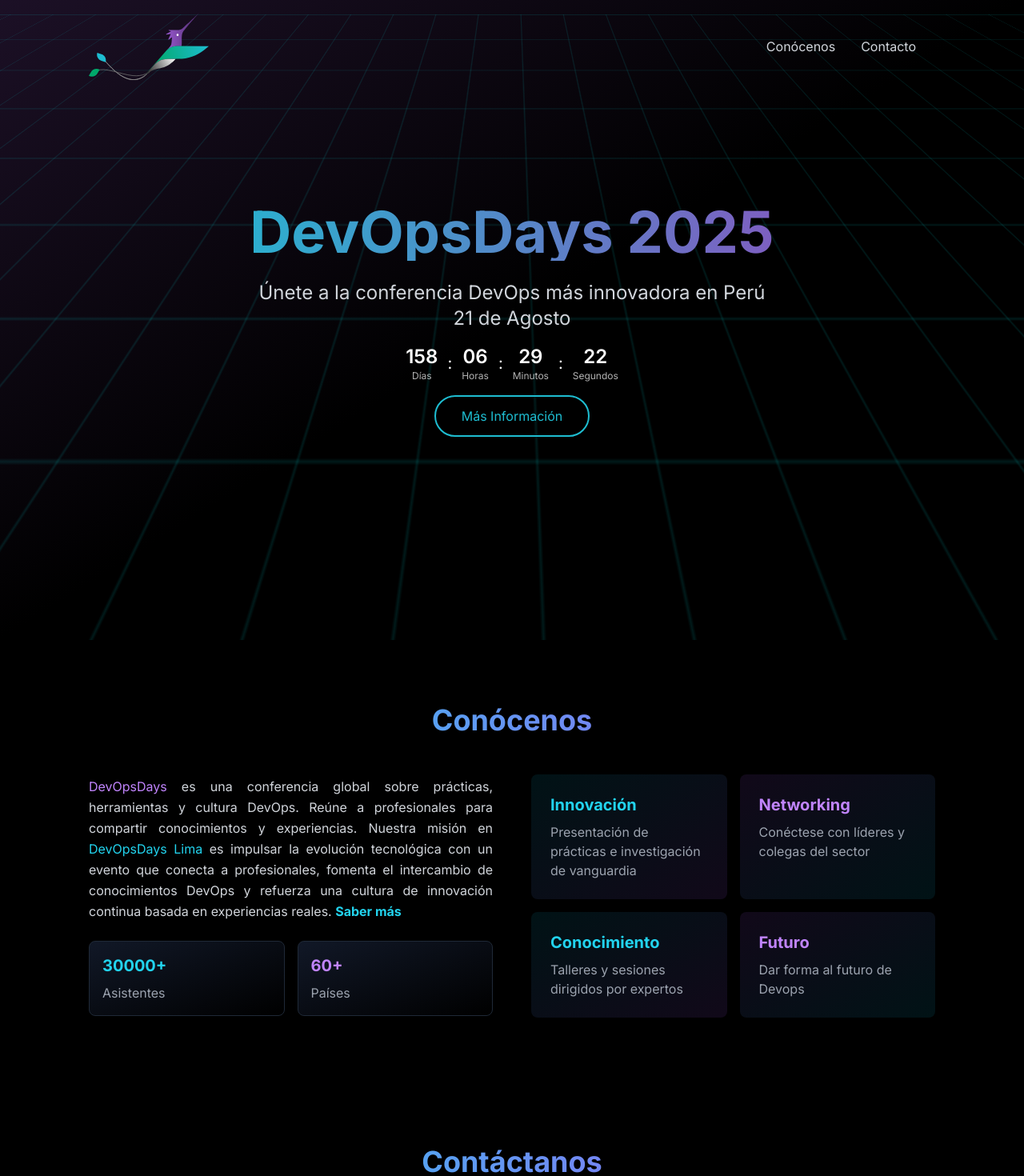
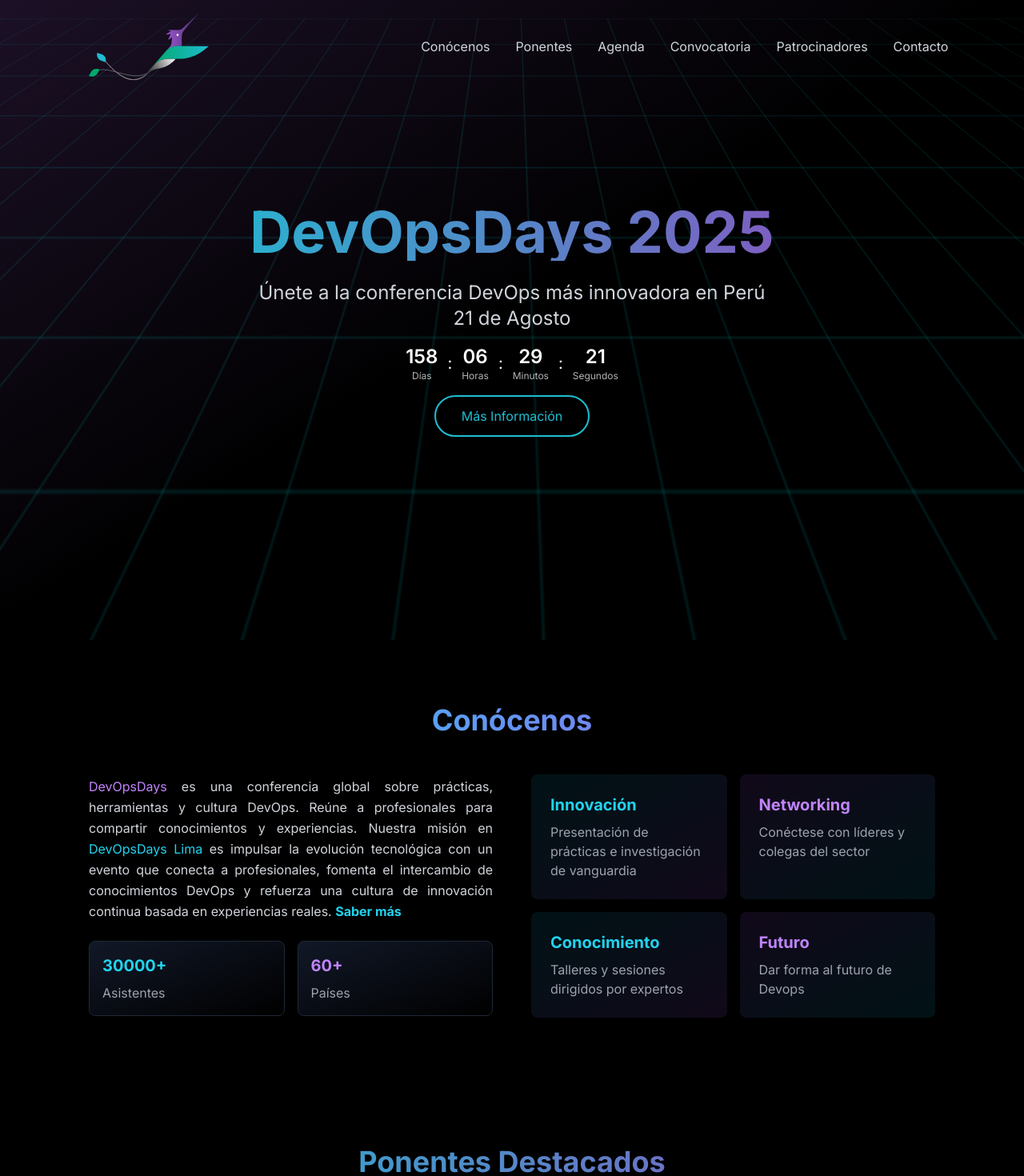
Before and after one commit to limadevopsdays/lima-devopsdays-web, a Next.js app: page /lima-devopsdays-web/ in a window 1280 px wide. Shown: the top 1470 px of the page at 80% size. Built offline with nearby package versions, Linux system fonts and the light colour scheme.

Commit message:
fix: show sections

```diff
--- a/app/components/Navbar.tsx
+++ b/app/components/Navbar.tsx
@@ -85,7 +85,7 @@
               <Link href="#about" className="text-gray-300 hover:text-[#1EBDD1] transition-colors">
                 Conócenos
               </Link>
-              {/* <Link href="#speakers" className="text-gray-300 hover:text-[#1EBDD1] transition-colors">
+              <Link href="#speakers" className="text-gray-300 hover:text-[#1EBDD1] transition-colors">
                 Ponentes
               </Link>
               <Link href="#agenda" className="text-gray-300 hover:text-[#1EBDD1] transition-colors">
@@ -96,7 +96,7 @@
               </Link>
               <Link href="#sponsors" className="text-gray-300 hover:text-[#1EBDD1] transition-colors">
                 Patrocinadores
-              </Link> */}
+              </Link>
               <Link href="#contact" className="text-gray-300 hover:text-[#1EBDD1] transition-colors">
                 Contacto
               </Link>
@@ -121,7 +121,7 @@
                 >
                   Sobre Nosotros
                 </Link>
-                {/* <Link
+                <Link
                   href="/#speakers"
                   className="block px-3 py-2 text-gray-300 hover:text-[#1EBDD1] transition-colors"
                   onClick={() => setIsOpen(false)}
@@ -141,14 +141,14 @@
                   onClick={() => setIsOpen(false)}
                 >
                   Convocatoria
-                </Link> */}
-                {/* <Link
+                </Link>
+                <Link
                   href="/#sponsors"
                   className="block px-3 py-2 text-gray-300 hover:text-[#1EBDD1] transition-colors"
                   onClick={() => setIsOpen(false)}
                 >
                   Patrocinadores
-                </Link> */}
+                </Link>
                 <Link
                   href="/#contact"
                   className="block px-3 py-2 text-gray-300 hover:text-[#1EBDD1] transition-colors"
--- a/app/page.tsx
+++ b/app/page.tsx
@@ -112,10 +112,10 @@
       </div>
 
       <AboutUs />
-      {/* <Speakers />
+      <Speakers />
       <Agenda />
       <CallForPapers />
-      <Sponsors /> */}
+      <Sponsors />
       <Contact />
     </main>
   );
```
